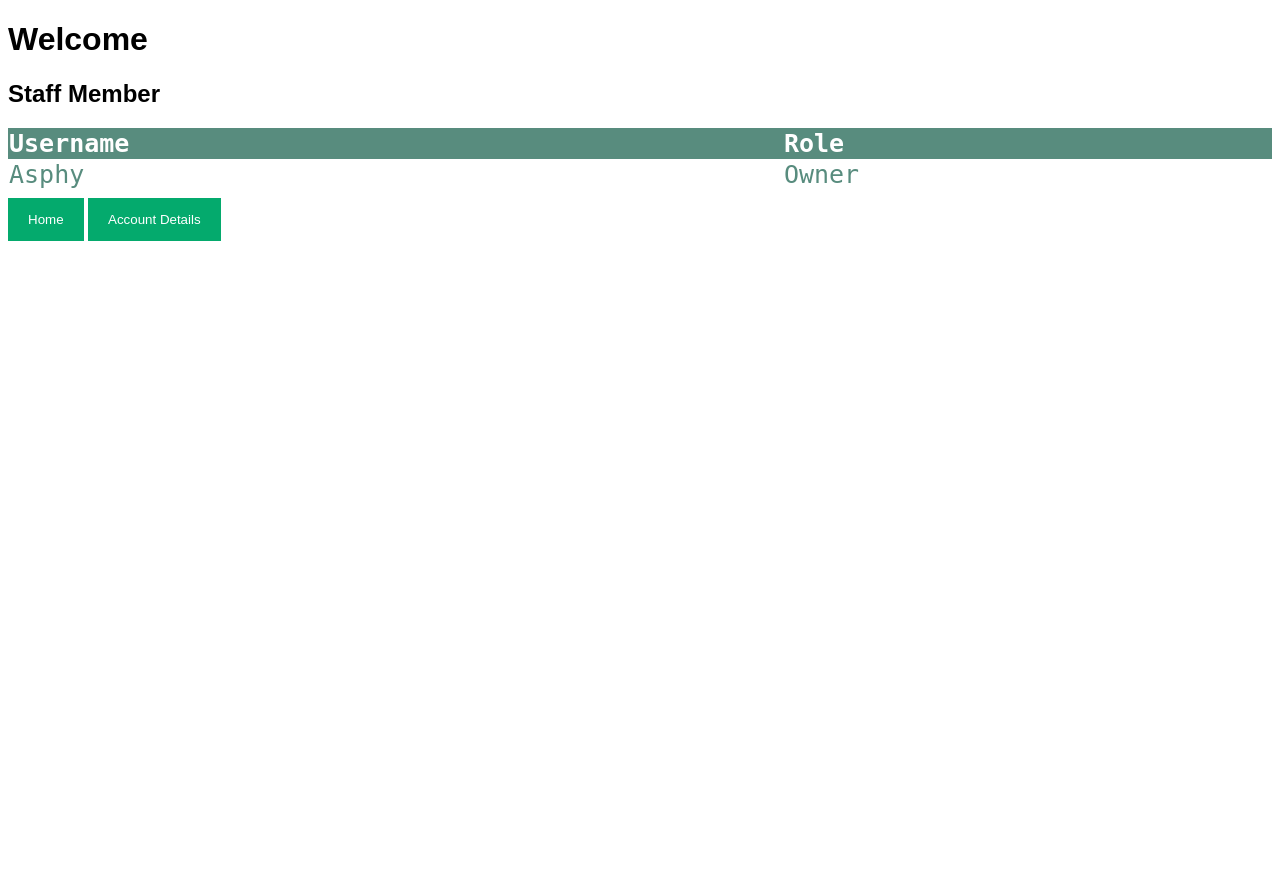
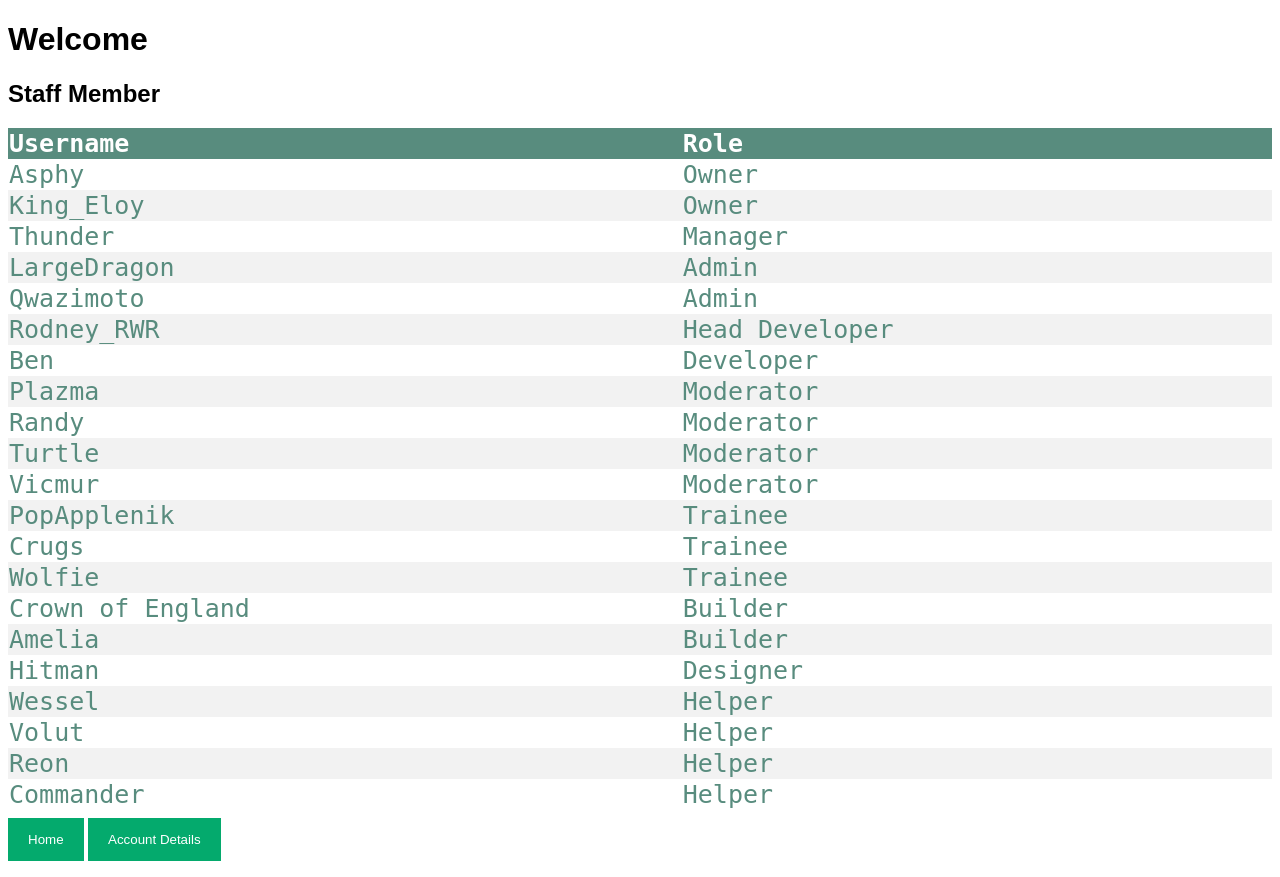
Before and after one commit to Rodney-RWR/koolkidz, a PHP site: page /users/ in a window 1280 px wide. Before the commit the page ends 241 px from the top, so only its background shows below. Run offline with PHP 8.4, Linux system fonts and the light colour scheme; data that the repository does not hold is empty.

Commit message:
Update index.php

```diff
--- a/users/index.php
+++ b/users/index.php
@@ -21,7 +21,111 @@ echo "<h1> Welcome "  . $username . "</h1>";
     <th>Role</th>
 </tr>
 <tr>
-<tr><td>Asphy</td><td>Owner</td></tr>
+<tr><td>
+    Asphy
+</td><td>
+    Owner
+</td></tr>
+<tr><td>
+    King_Eloy
+</td><td>
+    Owner
+</td></tr>
+<tr><td>
+    Thunder
+</td><td>
+    Manager
+</td></tr>
+<tr><td>
+    LargeDragon
+</td><td>
+    Admin
+</td></tr>
+<tr><td>
+    Qwazimoto
+</td><td>
+    Admin
+</td></tr>
+<tr><td>
+    Rodney_RWR
+</td><td>
+    Head Developer
+</td></tr>
+<tr><td>
+    Ben
+</td><td>
+    Developer
+</td></tr>
+<tr><td>
+    Plazma
+</td><td>
+    Moderator
+</td></tr>
+<tr><td>
+    Randy
+</td><td>
+    Moderator
+</td></tr>
+<tr><td>
+    Turtle
+</td><td>
+    Moderator
+</td></tr>
+<tr><td>
+    Vicmur
+</td><td>
+    Moderator
+</td></tr>
+<tr><td>
+    PopApplenik
+</td><td>
+    Trainee
+</td></tr>
+<tr><td>
+    Crugs
+</td><td>
+    Trainee
+</td></tr>
+<tr><td>
+    Wolfie
+</td><td>
+    Trainee
+</td></tr>
+<tr><td>
+    Crown of England
+</td><td>
+    Builder
+</td></tr>
+<tr><td>
+    Amelia
+</td><td>
+    Builder
+</td></tr>
+<tr><td>
+    Hitman
+</td><td>
+    Designer
+</td></tr>
+<tr><td>
+    Wessel
+</td><td>
+    Helper
+</td></tr>
+<tr><td>
+    Volut
+</td><td>
+    Helper
+</td></tr>
+<tr><td>
+    Reon
+</td><td>
+    Helper
+</td></tr>
+<tr><td>
+    Commander
+</td><td>
+    Helper
+</td></tr>
 </tr>
 </table>
 
```
